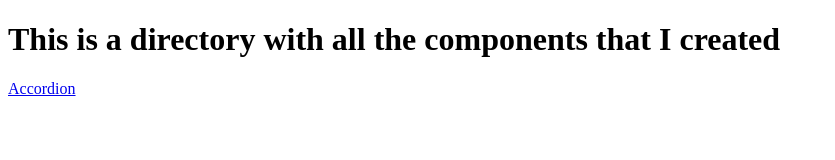
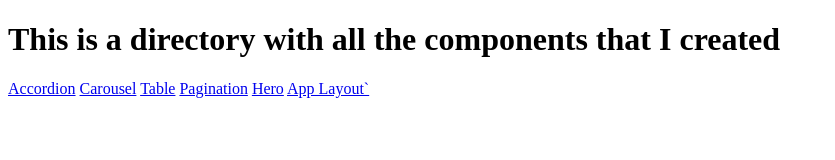
Before and after one commit to iamFear/Components, a plain HTML site: page index.html in a window 1280 px wide. Shown: the whole page, without its empty margins (0-835 px from the left). Drawn offline with Linux system fonts and the light colour scheme.

Commit message:
components-links

```diff
--- a/index.html
+++ b/index.html
@@ -9,5 +9,10 @@
   <body>
     <h1>This is a directory with all the components that I created</h1>
     <a href="01-accordion.html">Accordion</a>
+    <a href="02-carousel.html">Carousel</a>
+    <a href="03-table.html">Table</a>
+    <a href="04-pagination.html">Pagination</a>
+    <a href="05-hero.html">Hero</a>
+    <a href="06-app-layout.html">App Layout`</a>
   </body>
 </html>
```
